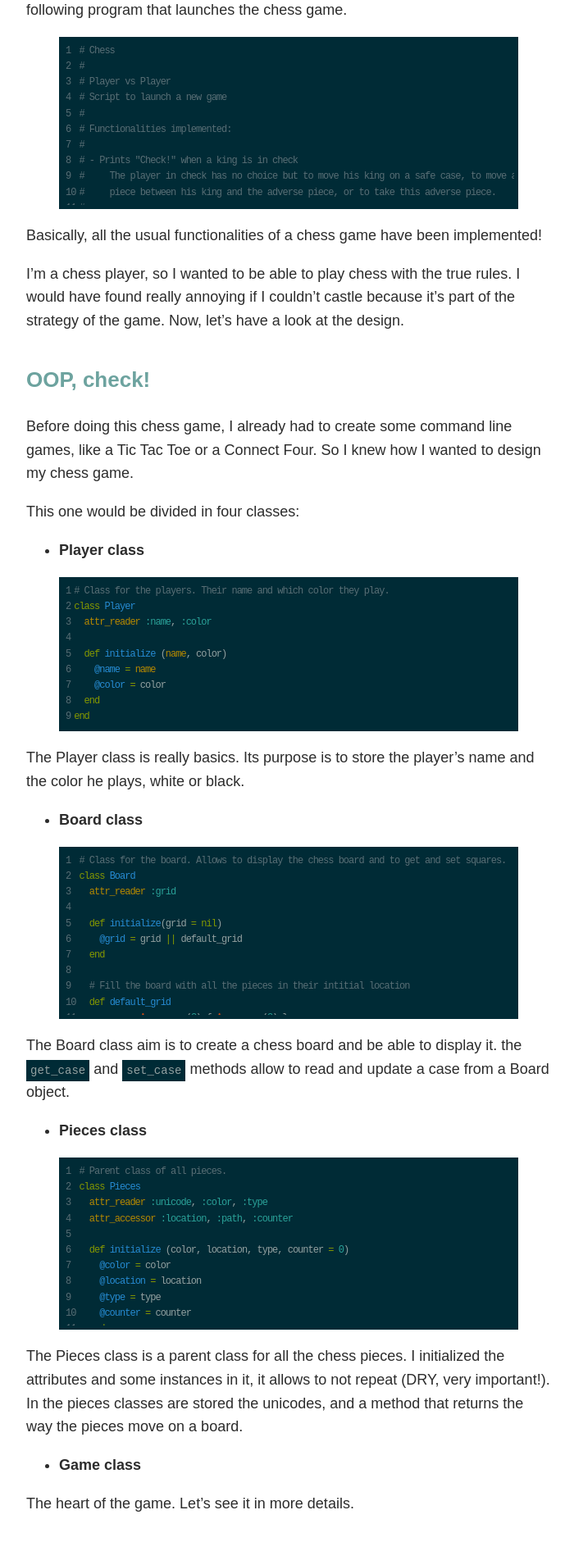
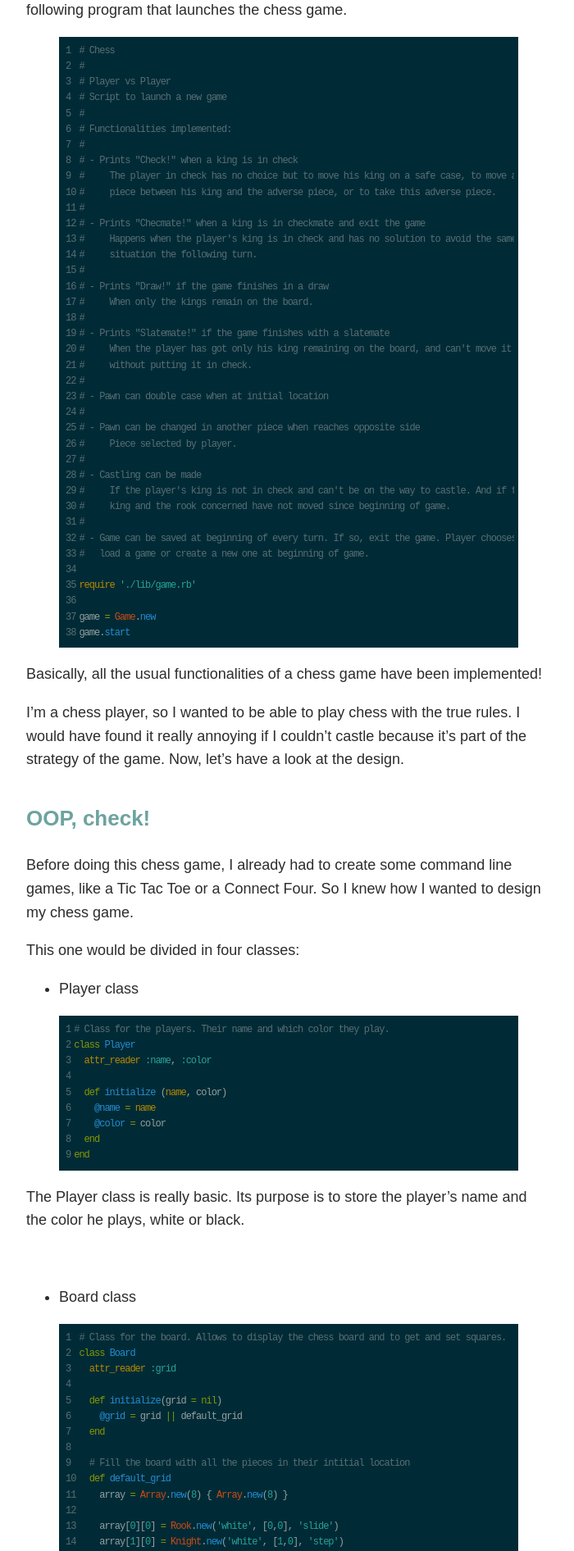
Before and after one commit to florianmainguy/florianmainguy.github.io, a Jekyll site: the page built from _posts/2015-10-23-journey-through-top-part-2.markdown, in a window 1280 px wide. Shown: the part 1218-3110 px from the top of the page at 82% size, without its empty margins (288-988 px from the left). Built offline with Jekyll 4.4.1, drawn with Linux system fonts in a browser that asks for light colours; some of the changed text lies outside the part shown.

Commit message:
New post - TOP part 2

```diff
--- a/_posts/2015-10-23-journey-through-top-part-2.markdown
+++ b/_posts/2015-10-23-journey-through-top-part-2.markdown
@@ -66,7 +66,7 @@
 
 Basically, all the usual functionalities of a chess game have been implemented!
 
-I'm a chess player, so I wanted to be able to play chess with the true rules. I would have found really annoying if I couldn't castle because it's part of the strategy of the game.
+I'm a chess player, so I wanted to be able to play chess with the true rules. I would have found it really annoying if I couldn't castle because it's part of the strategy of the game.
 Now, let's have a look at the design.
 
 ## OOP, check!
@@ -75,7 +75,7 @@
 
 This one would be divided in four classes:
 
-* **Player class**
+* Player class
 
 {% highlight ruby linenos%}
 # Class for the players. Their name and which color they play.
@@ -89,9 +89,10 @@
 end
 {% endhighlight %}
 
-The Player class is really basics. Its purpose is to store the player's name and the color he plays, white or black.
+The Player class is really basic. Its purpose is to store the player's name and the color he plays, white or black.
 
-* **Board class**
+<br>
+* Board class
 
 {% highlight ruby linenos%}
 # Class for the board. Allows to display the chess board and to get and set squares.
@@ -165,7 +166,8 @@
 
 The Board class aim is to create a chess board and be able to display it. the <code class="highlight">get_case</code> and <code class="highlight">set_case</code> methods allow to read and update a case from a Board object.
 
-* **Pieces class**
+<br>
+* Pieces class
 
 {% highlight ruby linenos%}
 # Parent class of all pieces.
@@ -265,10 +267,10 @@
 end
 {% endhighlight %}
 
-The Pieces class is a parent class for all the chess pieces. I initialized the attributes and some instances in it, it allows to not repeat (DRY, very important!).
+The Pieces class is a parent class for all the chess pieces. I initialized the attributes and some instances in it, avoiding repeatition in the following nested classes (DRY, very important!).
 In the pieces classes are stored the unicodes, and a method that returns the way the pieces move on a board.
-
-* **Game class**
+<br>
+* Game class
 
 The heart of the game. Let's see it in more details.
 
@@ -863,13 +865,13 @@
 end
 {% endhighlight %}
 
-The method #start is the one used to launch a new game. From there, the player can choose to load a game or start a new one. If he starts a new one, he will be asked his name and which color he wants to play. Same for other player. Then we have a loop that allows the program to play the same instructions till we've got a winner, a draw or a slatemate (equals a draw).
+The method <code class="highlight">#start</code> is the one used to launch a new game. From there, the player can choose to load a game or start a new one. If he starts a new one, he will be asked his name and which color he wants to play. Same for other player. Then we have a loop that allows the program to play the same instructions till we've got a winner, a draw or a slatemate (equals a draw).
 
-This class is really long so I won't describe everything. Regards to the design, I tried to keep methods short and with one purpose. It's not always easy but I thing it really pays off. It makes the code clea and tidy, and much more easily to read. Furthermore I try to keep as much comments as possible, without disturbing the clearness of the code.
+This class is really long so I won't describe everything. Regards to the design, I tried to keep methods short and with one purpose. It's not always easy but I thing it really pays off. It makes the code cleaner, tidy, and much more easily to read. Furthermore I try to keep as much comments as possible, without disturbing the clearness of the code.
 
 ## Writing Specs, Check!
 
-Using RSpec, I wrote some tests for the main methods of my Game class. And I really have to confess: testing seemed first a waste of time. But you see quickly how efficient it can be. These tests allowed me to correct some glitches in my code I wouldn't have found without. Or maybe I would, but after 25 games maybe! So it's definitly not a waste of time.
+Using RSpec, I wrote some tests for the main methods of my Game class. And I really have to confess: testing seemed first a waste of time. But you see quickly how efficient it can be. These tests allowed me to correct some glitches in my code I wouldn't have found without. Or maybe I would, but 25 games later! So it's definitly not a waste of time.
 
 {% highlight ruby linenos%}
 require './lib/game.rb'
--- a/_sass/_layout.scss
+++ b/_sass/_layout.scss
@@ -127,7 +127,6 @@
 code {
     font-size: 14px;
     padding: 0;
-    max-height: 200px;
 }
 
 /** Footer **/
--- a/_sass/_syntax-highlighting.scss
+++ b/_sass/_syntax-highlighting.scss
@@ -4,6 +4,7 @@
 .highlight {
     background: #fff;
     @extend %vertical-rhythm !optional;
+    max-height: 200px;
 
     .c     { color: #998; font-style: italic } // Comment
     .err   { color: #a61717; background-color: #e3d2d2 } // Error
```
